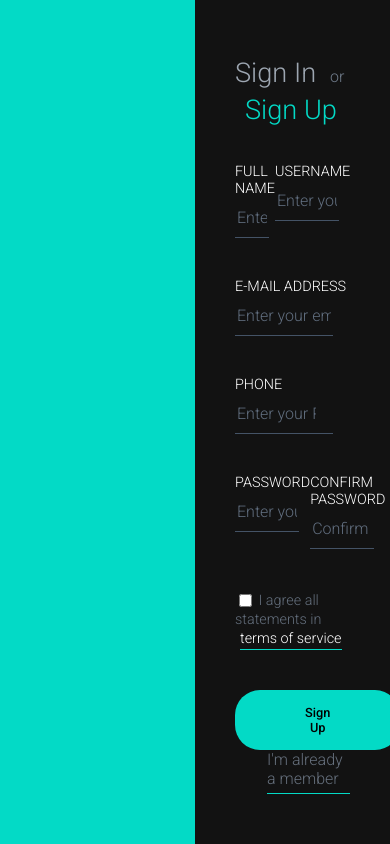
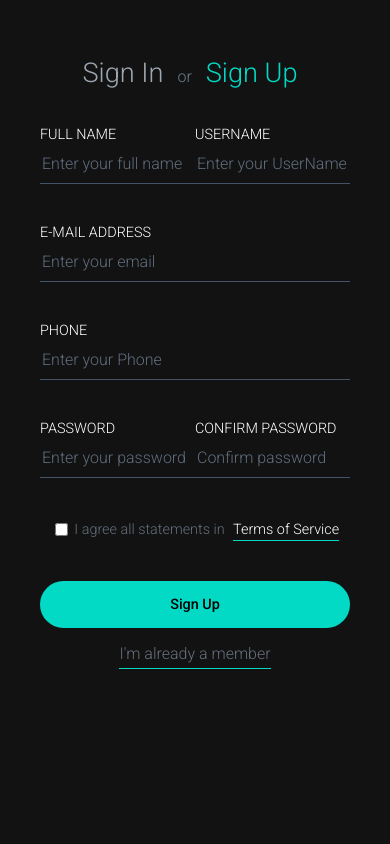
Before and after one commit to Samste-Comders/Platform, a React (Create React App) app: page /sign-up in a window 390 px wide. Built offline with nearby package versions, Linux system fonts and the light colour scheme.

Commit message:
final AUTH PAGES

```diff
--- a/src/App.css
+++ b/src/App.css
@@ -84,6 +84,7 @@
   display: block;
   text-transform: uppercase;
   font-size: 0.9em;
+  text-align: left;
   color: white;
 }
 .formFieldInput {
@@ -120,6 +121,7 @@
   display: inline-block;
   border-bottom: 1.5px solid#03dac6;
   padding-bottom: 5px;
+  margin-left:2rem;
 }
 
 .formFieldCheckboxLabel {
@@ -140,7 +142,55 @@
   padding-bottom: 2px;
   margin-left: 5px;
 }
-
+.myclass{
+  width: 30rem;
+}
 .socialMediaButtons {
   padding: 10px 100px 10px 0px;
 }
+@media (max-width: 768px) {
+  .App {
+    flex-direction: column;
+    min-height: 100vh;
+
+  }
+  .myclass{
+    width: 10rem;
+
+  }
+  .appForm {
+    height: 100%;
+    overflow-y: auto;
+  }
+  .appAside,
+  .appForm {
+    width: 100%;
+  }
+
+  .pageSwitcher {
+    justify-content: center;
+    margin-bottom: 20px;
+  }
+
+  .formTitle {
+    text-align: center;
+    margin-bottom: 30px;
+  }
+
+  .formFieldInput {
+    width: 100%;
+  }
+
+  .formFieldButton {
+    width: 100%;
+    padding: 15px;
+    font-size: 0.9em;
+  }
+  .formFieldLink{
+    margin-left: 0;
+    margin-top: 1rem;
+  }
+  .socialMediaButtons {
+    padding: 10px 0;
+  }
+}
--- a/src/pages/Signin.js
+++ b/src/pages/Signin.js
@@ -63,7 +63,9 @@ const SignIn= () => {
 
         <div className="formField">
           <button className="formFieldButton" >Sign In</button>{" "}
-          <Link to="/" className="formFieldLink" style={{marginLeft:"2rem"}}>
+          <Link to="/" className="formFieldLink"
+        //   style={{marginLeft:"2rem"}}
+          >
             Create an account
           </Link>
         </div>
--- a/src/pages/Signup.js
+++ b/src/pages/Signup.js
@@ -35,8 +35,8 @@ const SignUp = () => {
     <>
       <div className="formCenter">
         <form onSubmit={handleSubmit} className="formFields">
-          <div style={{ display: "flex" }}>
-            <div className="formField" style={{ width: "30rem" }}>
+          <div style={{ display: "flex" , justifyContent:"space-between" }}>
+            <div className="formField myclass"  >
               <label className="formFieldLabel" htmlFor="fullname">
                 Full Name
               </label>
@@ -50,7 +50,7 @@ const SignUp = () => {
                 onChange={handleChange}
               />
             </div>
-            <div className="formField" style={{ width: "30rem" }}>
+            <div className="formField myclass" >
               <label className="formFieldLabel" htmlFor="username">
                 UserName
               </label>
@@ -94,8 +94,8 @@ const SignUp = () => {
               onChange={handleChange}
             />
           </div>
-          <div style={{ display: "flex" }}>
-            <div className="formField" style={{ width: "30rem" }}>
+          <div style={{ display: "flex", justifyContent:"space-between"  }}>
+            <div className="formField myclass" >
               <label className="formFieldLabel" htmlFor="password">
                 Password
               </label>
@@ -109,7 +109,7 @@ const SignUp = () => {
                 onChange={handleChange}
               />
             </div>
-            <div className="formField" style={{ width: "30rem" }}>
+            <div className="formField myclass" >
               <label className="formFieldLabel" htmlFor="confirmPassword">
                 Confirm Password
               </label>
@@ -117,7 +117,7 @@ const SignUp = () => {
                 type="password"
                 id="confirmPassword"
                 className="formFieldInput"
-                placeholder="Confirm your password"
+                placeholder="Confirm password"
                 name="confirmPassword"
                 value={formData.confirmPassword}
                 onChange={(event) => {
@@ -144,7 +144,7 @@ const SignUp = () => {
               />{" "}
               I agree all statements in{" "}
               <a href="null" className="formFieldTermsLink">
-                terms of service
+                Terms of Service
               </a>
             </label>
           </div>
@@ -154,7 +154,7 @@ const SignUp = () => {
             <Link
               to="/sign-in"
               className="formFieldLink"
-              style={{ marginLeft: "2rem" }}
+
             >
               I'm already a member
             </Link>
```
